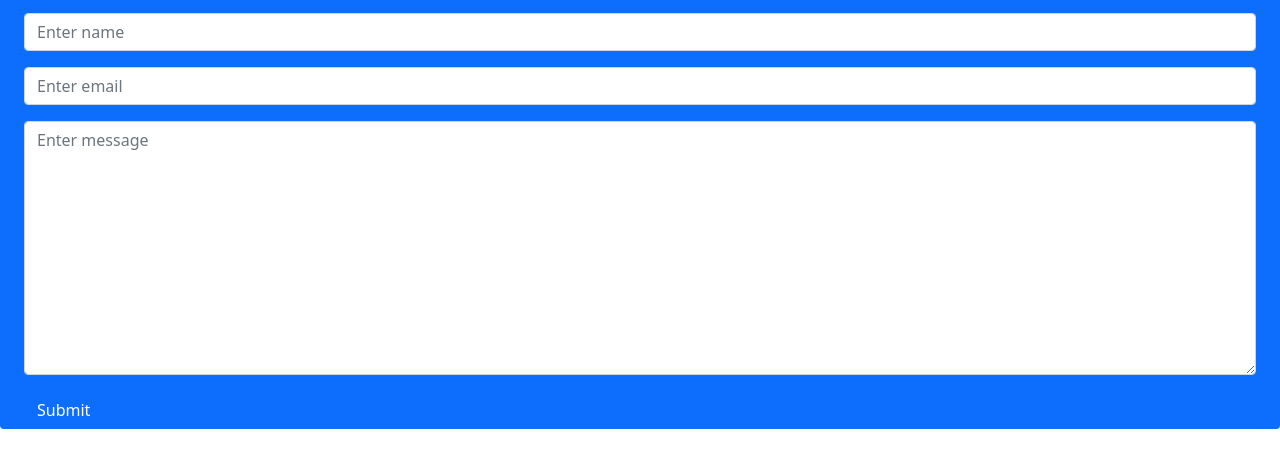
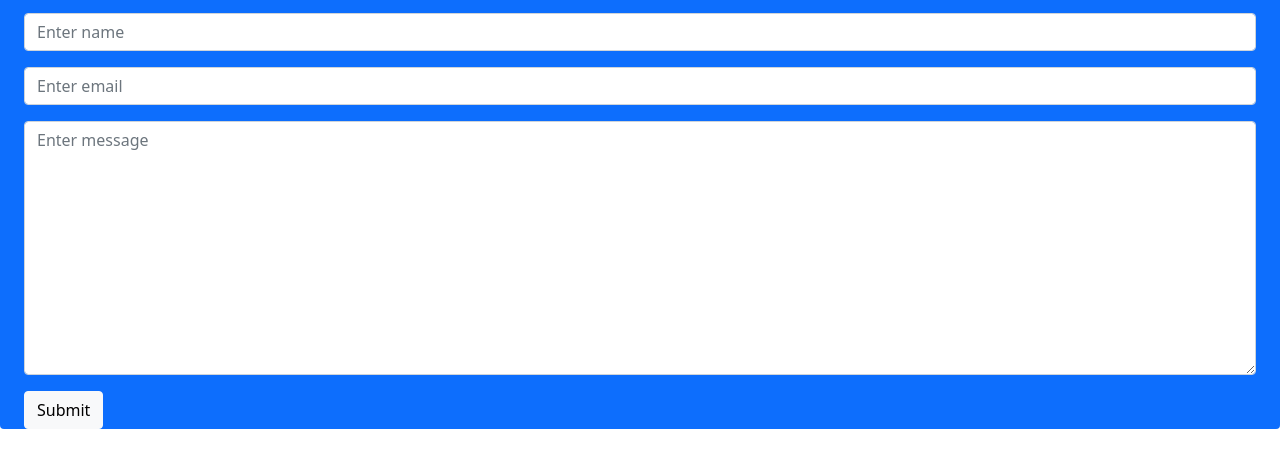
Before and after one commit to eyoab01/bootstrap-tes, a plain HTML site: page index.html in a window 1280 px wide. Shown: the part 107-574 px from the top of the page. Drawn offline with nearby package versions, Linux system fonts and the light colour scheme.

Commit message:
index.html file modified

```diff
--- a/index.html
+++ b/index.html
@@ -36,7 +36,7 @@
                     <textarea name="text_message" class="form-control" id="message" placeholder= "Enter message" cols="30" rows="10"></textarea>
                 </div>
 
-                <button type="submit" class="btn btn-primary">Submit</button>
+                <button type="submit" class="btn btn-light">Submit</button>
             </form>
 
         </section>
```
